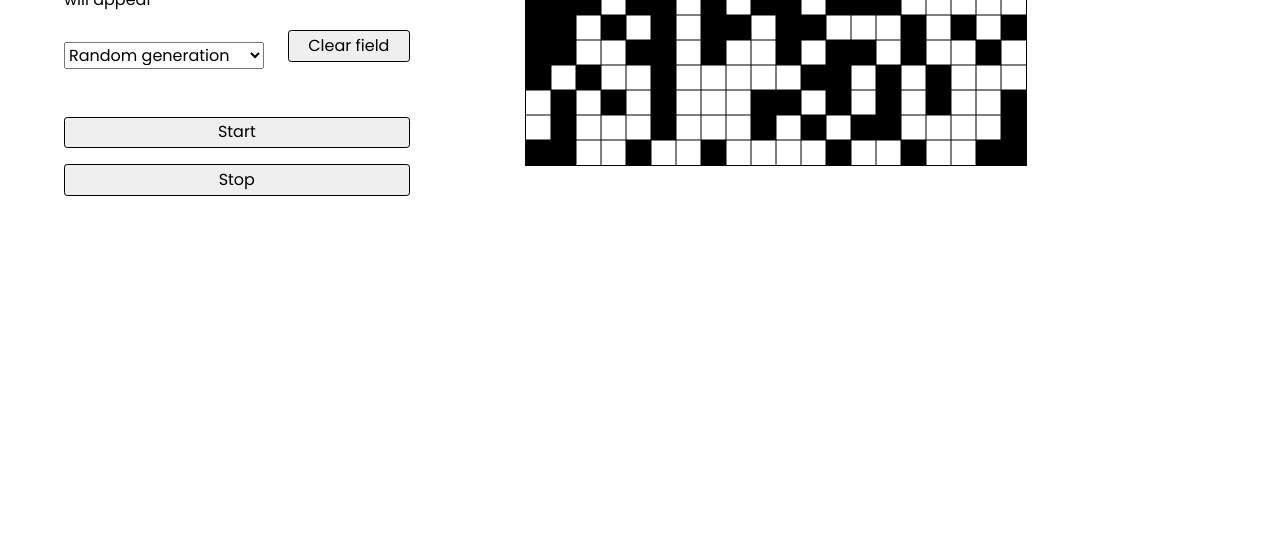
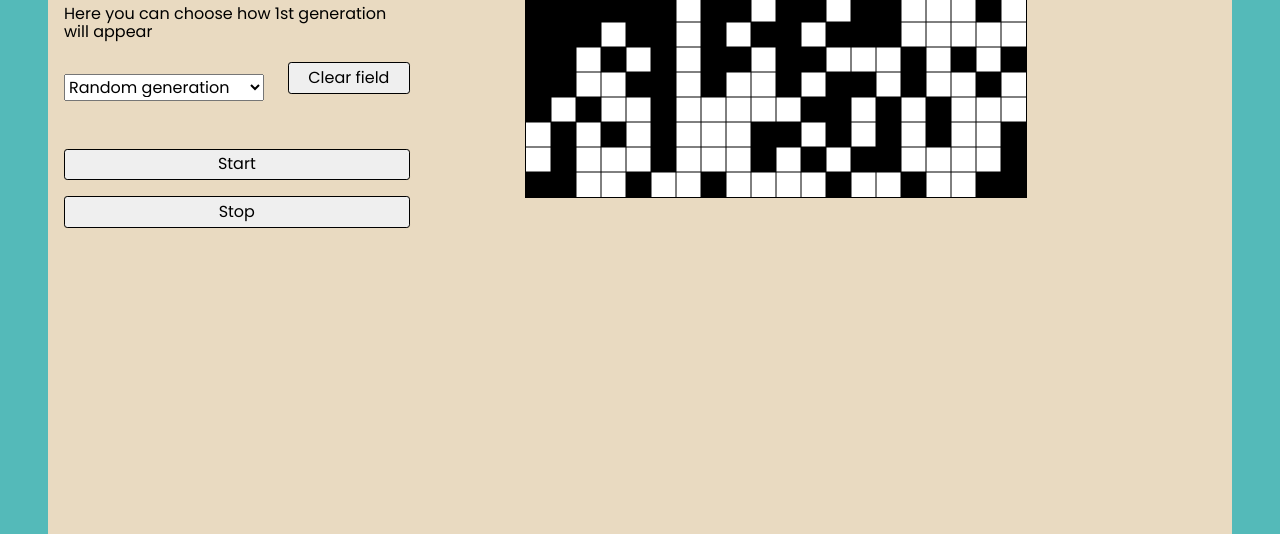
Before and after one commit to starfayer/life-cellular-automaton, a website with bundled scripts: page index.html in a window 1280 px wide. Shown: the part 514-1048 px from the top of the page. Before the commit the page ends 800 px from the top, so only its background shows below. Built offline with nearby package versions, Linux system fonts and the light colour scheme.

Commit message:
feat: add background

```diff
--- a/scss/style.scss
+++ b/scss/style.scss
@@ -1,9 +1,10 @@
 @import 'normalize.scss';
 
 body {
-  height: 100vh;
+  height: 125vh;
   font-family: 'Poppins', sans-serif;
   font-weight: 400;
+  background-color: #54BAB9;
 }
 
 h2, h3 {
@@ -17,7 +18,9 @@ h3 {
 .container {
   width: 90%;
   height: 100%;
-  margin: 0 auto;
+  margin: 1em auto;
+  padding: 1em;
+  background-color: #E9DAC1;
 }
 
 .title {
@@ -100,7 +103,6 @@ h3 {
   padding: .35em 1.2em;
   border: .1em solid #000;
   margin-bottom: 1em;
-  // margin: 0 0.3em 0.3em 0;
   border-radius: .2em;
   text-decoration: none;
   color:#000;
@@ -122,5 +124,6 @@ h3 {
   width: 60%;
 }
 .canvas {
+  background-color: #fff;
   border: 1px solid #000;
 }
```
Also changed, not shown: style.css.
